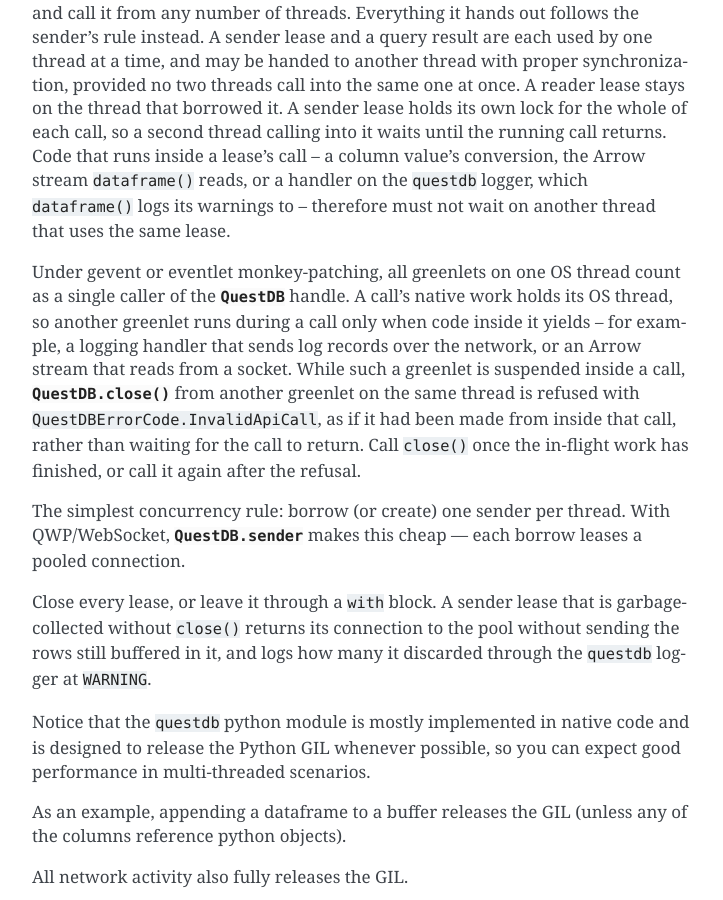
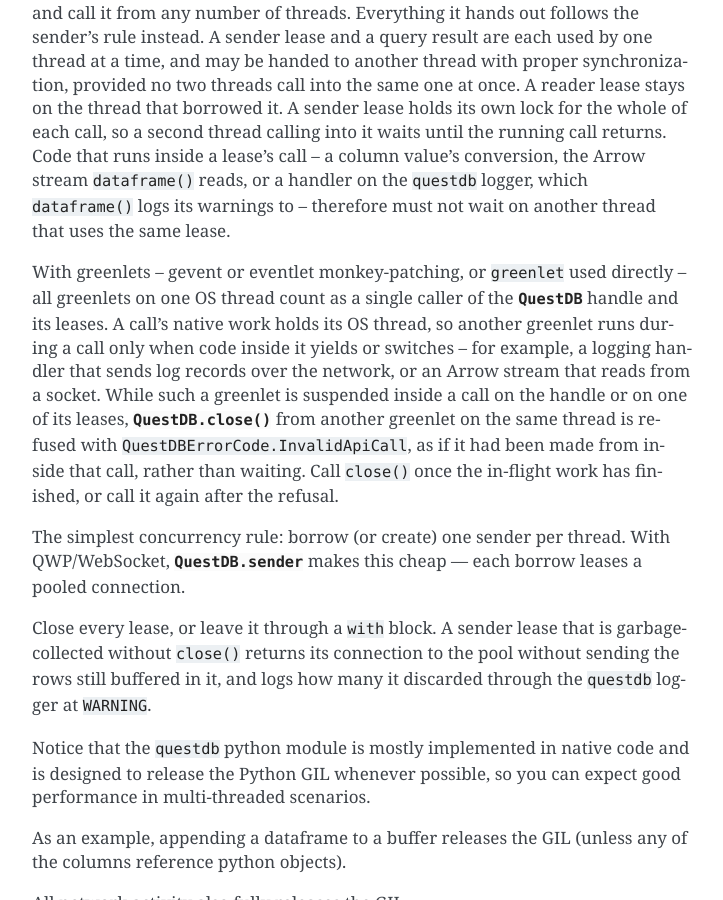
Before and after one commit to questdb/py-questdb-client, a Sphinx documentation site: the page built from docs/sender.rst, in a window 1280 px wide and 900 px high, scrolled down 16442 px. Shown: the whole window, without its empty margins (388-1111 px from the left). Built offline with Sphinx 7.4.7, drawn with Linux system fonts in a browser that asks for light colours.

Commit message:
Tighten the greenlet close() refusal and its docs
Follow-ups from two reviews of 62ff4f2. The close() refusal also
covers calls on leases, and it applies to any use of greenlets, not
only gevent and eventlet. The docs, the stub and the CHANGELOG now
say so, and the CHANGELOG lists it under breaking changes. The
refusal message explains the greenlet case only when greenlet is
loaded.

The call table's key in the thread-state dict is now an object unique
to the module, so no other writer of that dict can free a table in
use. A CI wiring test checks that gevent gets installed, and a stale
comment and a PyPy skip reason are corrected.

Co-Authored-By: Claude Opus 5.5 <noreply@anthropic.com>

```diff
--- a/docs/sender.rst
+++ b/docs/sender.rst
@@ -864,15 +864,16 @@ a lease's call -- a column value's conversion, the Arrow stream
 ``dataframe()`` logs its warnings to -- therefore must not wait on another
 thread that uses the same lease.
 
-Under gevent or eventlet monkey-patching, all greenlets on one OS thread
-count as a single caller of the :class:`QuestDB <questdb.QuestDB>` handle.
-A call's native work holds its OS thread, so another greenlet runs during a
-call only when code inside it yields -- for example, a logging handler that
-sends log records over the network, or an Arrow stream that reads from a
-socket. While such a greenlet is suspended inside a call,
-:meth:`QuestDB.close() <questdb.QuestDB.close>` from another greenlet on the
-same thread is refused with ``QuestDBErrorCode.InvalidApiCall``, as if it had
-been made from inside that call, rather than waiting for the call to return.
+With greenlets -- gevent or eventlet monkey-patching, or ``greenlet`` used
+directly -- all greenlets on one OS thread count as a single caller of the
+:class:`QuestDB <questdb.QuestDB>` handle and its leases. A call's native work
+holds its OS thread, so another greenlet runs during a call only when code
+inside it yields or switches -- for example, a logging handler that sends log
+records over the network, or an Arrow stream that reads from a socket. While
+such a greenlet is suspended inside a call on the handle or on one of its
+leases, :meth:`QuestDB.close() <questdb.QuestDB.close>` from another greenlet
+on the same thread is refused with ``QuestDBErrorCode.InvalidApiCall``, as if
+it had been made from inside that call, rather than waiting.
 Call ``close()`` once the in-flight work has finished, or call it again after
 the refusal.
 
```
Also changed, not shown: CHANGELOG.rst (+11 -4 lines), 4 other files.
